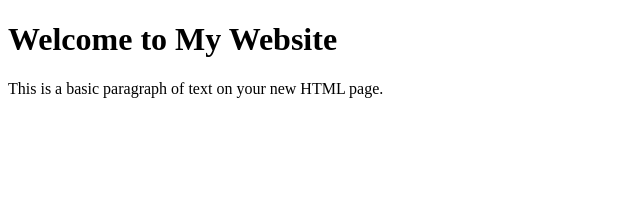
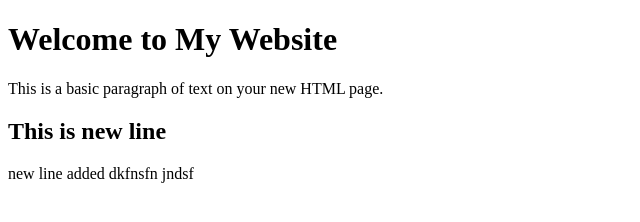
Before and after one commit to Diluxshan/PPA-Test, a plain HTML site: page index.html in a window 1280 px wide. Shown: the whole page, without its empty margins (0-640 px from the left). Drawn offline with Linux system fonts and the light colour scheme.

Commit message:
new h2 added and paragraph

```diff
--- a/index.html
+++ b/index.html
@@ -9,6 +9,8 @@
 
     <h1>Welcome to My Website</h1>
     <p>This is a basic paragraph of text on your new HTML page.</p>
+    <h2> This is new line</h2>
+    <p> new line added dkfnsfn jndsf</p>
 
 </body>
 </html>
```
